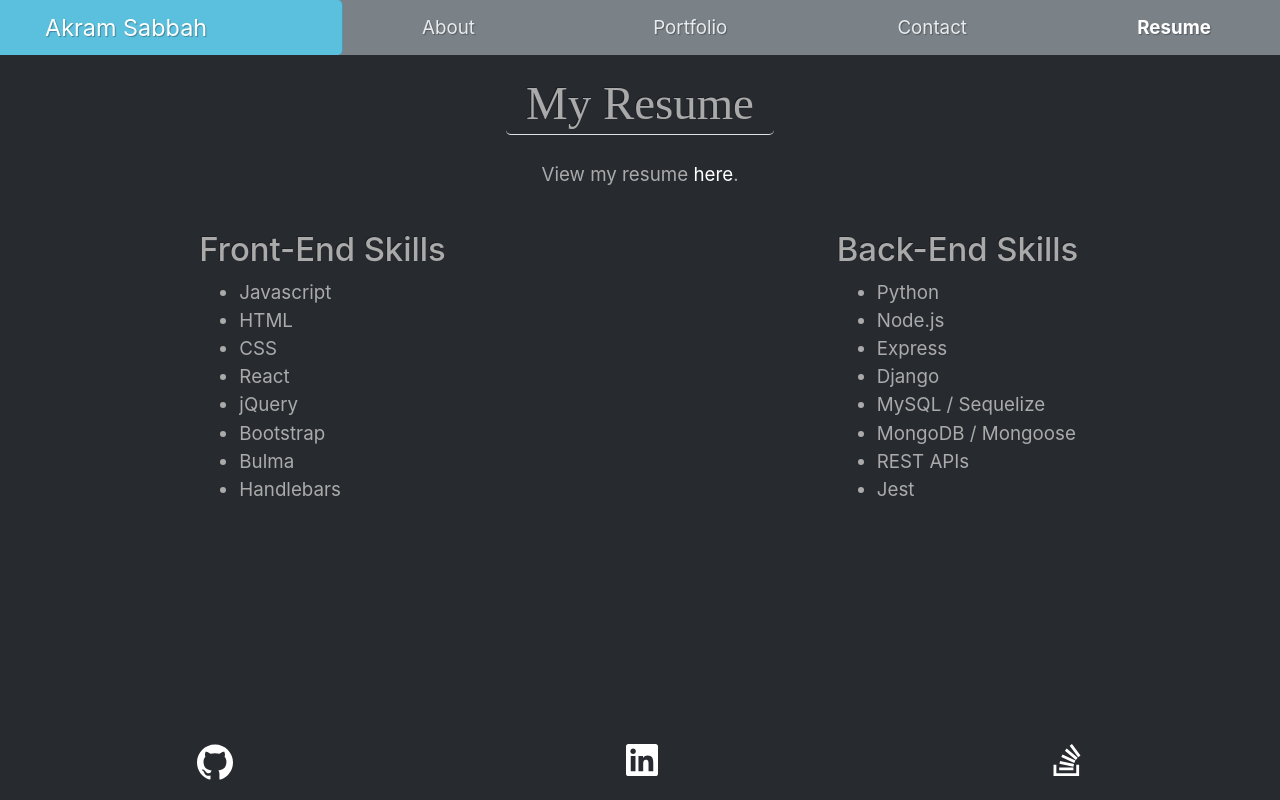
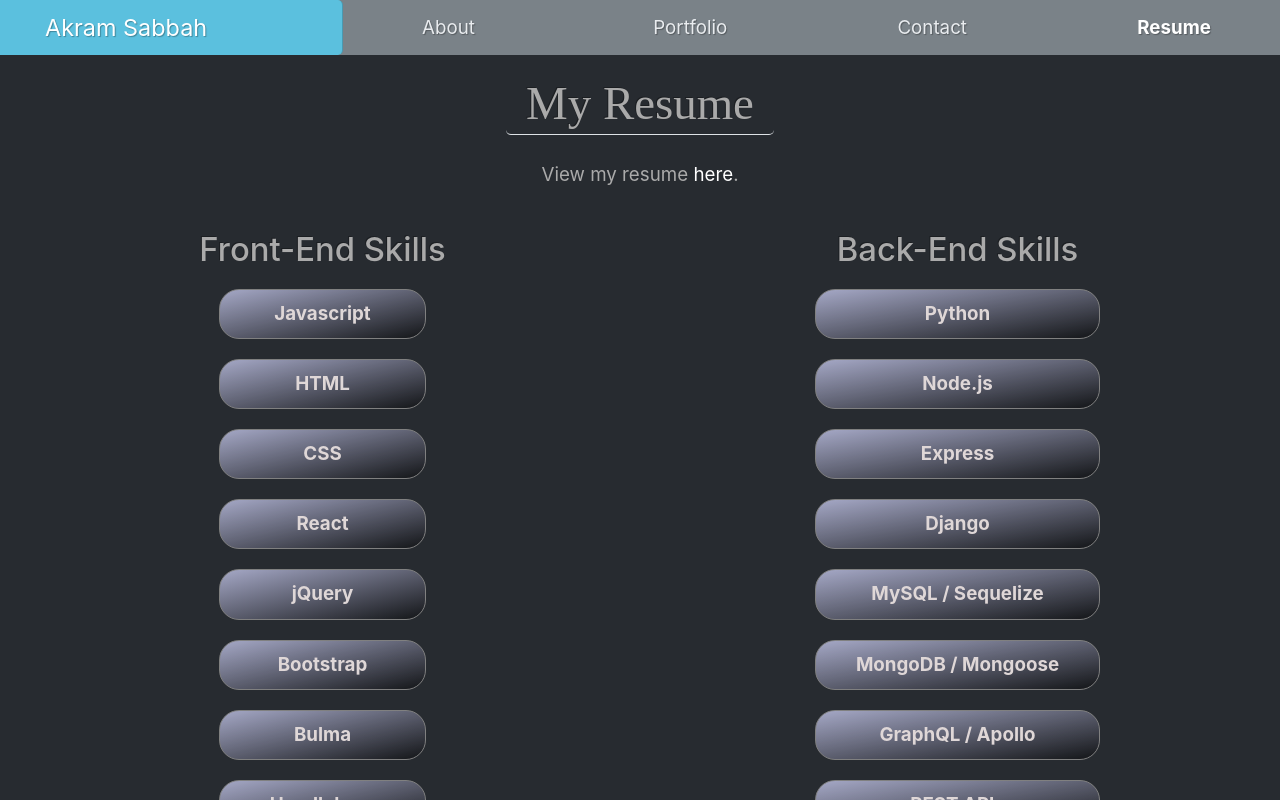
Before and after one commit to akramsabbah9/react-portfolio, a React (Create React App) app: page / in a window 1280 px wide. Both pictures are taken after a click on the element "Resume". Shown: the top 800 px of the page. Built offline with nearby package versions, Linux system fonts and the light colour scheme.

Commit message:
updated Resume page skill lists

```diff
--- a/src/App.css
+++ b/src/App.css
@@ -36,3 +36,23 @@
         transform: rotate(360deg);
     }
 }
+
+ul {
+    list-style-type: none;
+    padding-inline-start: 0px;
+}
+
+.skill-header {
+    text-align: center;
+}
+
+.skill-list {
+    border: 1px solid gray;
+    border-radius: 1rem;
+    margin: 1rem;
+    padding: 0.5rem 2rem;
+    text-align: center;
+    font-weight: bold;
+    color: rgb(223, 215, 215);
+    background-image: linear-gradient(to right bottom, rgb(165, 168, 198), rgba(0, 0, 0, 0.5));
+}
--- a/src/components/Resume/index.js
+++ b/src/components/Resume/index.js
@@ -6,31 +6,31 @@ import MyResume from "../../assets/docs/resume.pdf";
 
 function Resume() {
     const [skills] = useState({
-        frontend: ["Javascript", "HTML", "CSS", "React", "jQuery", "Bootstrap", "Bulma", "Handlebars"],
-        backend: ["Python", "Node.js", "Express", "Django", "MySQL / Sequelize", "MongoDB / Mongoose", "REST APIs", "Jest"]
+        frontend: ["Javascript", "HTML", "CSS", "React", "jQuery", "Bootstrap", "Bulma", "Handlebars", "Sass"],
+        backend: ["Python", "Node.js", "Express", "Django", "MySQL / Sequelize", "MongoDB / Mongoose", "GraphQL / Apollo", "REST APIs", "Jest"]
     });
 
     return (
         <>
-            <div class="text-center">
+            <div className="text-center">
                 <p>View my resume <a href={MyResume} target="_blank" rel="noreferrer noopener">here</a>.</p>
             </div>
 
             <Row>
                 <Col className="d-flex justify-content-center" xs>
                 <div>
-                <h2 className="h3">Front-End Skills</h2>
+                <h2 className="h3 skill-header">Front-End Skills</h2>
                 <ul>
-                    {skills.frontend.map(skill => <li key={skill}>{skill}</li>)}
+                    {skills.frontend.map(skill => <li key={skill} className="skill-list">{skill}</li>)}
                 </ul>
                 </div>
                 </Col>
 
                 <Col className="d-flex justify-content-center" xs>
                 <div>
-                <h2 className="h3">Back-End Skills</h2>
+                <h2 className="h3 skill-header">Back-End Skills</h2>
                 <ul>
-                    {skills.backend.map(skill => <li key={skill}>{skill}</li>)}
+                    {skills.backend.map(skill => <li key={skill} className="skill-list">{skill}</li>)}
                 </ul>
                 </div>
                 </Col>
```
